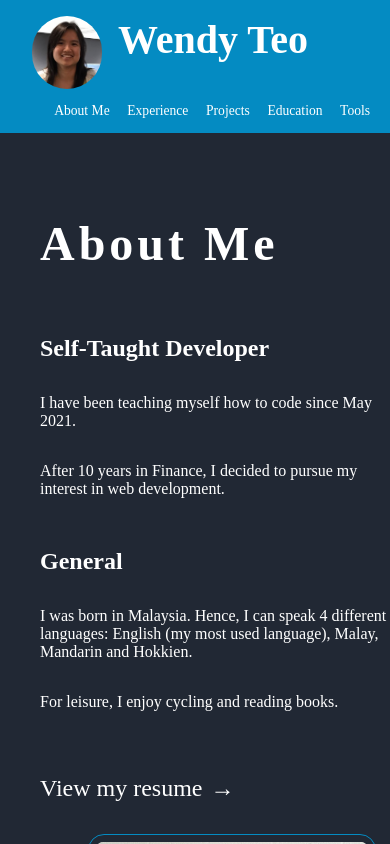
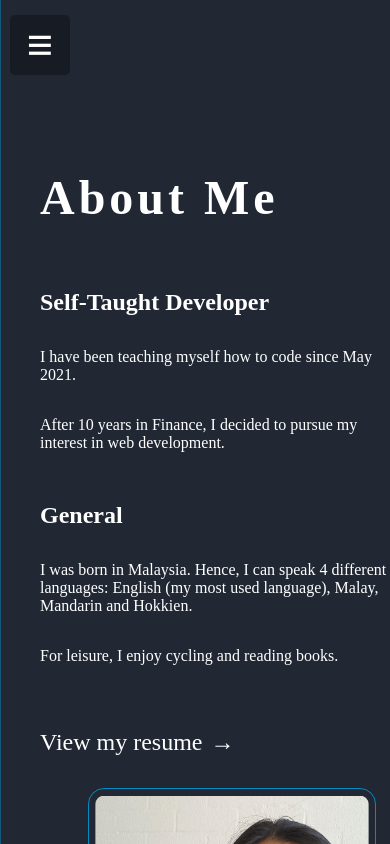
Before and after one commit to wteo/resumev2, a React (Create React App) app: page / in a window 390 px wide. Shown: the top 844 px of the page. Built offline with nearby package versions, Linux system fonts and the light colour scheme.

Commit message:
Added responsive navigation menu for mobile

```diff
--- a/src/App.js
+++ b/src/App.js
@@ -1,4 +1,4 @@
-import Header from './components/Header/Header';
+import Navigation from './components/Navigation/Navigation';
 import AboutMe from './components/AboutMe/AboutMe';
 import Education from './components/Education/Education';
 import Projects from './components/Projects/Projects';
@@ -11,7 +11,7 @@ import styles from './App.module.css';
 function App() {
   return (
     <div className={styles.appGrid}>
-      <Header/>
+      <Navigation/>
       <AboutMe/>
       <Experience/>
       <Projects/>
--- a/src/UI/Nav-Title-style.module.css
+++ b/src/UI/Nav-Title-style.module.css
@@ -1,12 +1,11 @@
 
 .navTitle {
-    padding-left: 2rem;
-    padding-top: 6.5rem;
+    padding-top: 5rem;
+    padding-left: 5rem;
     padding-bottom: 2rem;
     font-size: 200%;
     font-weight: bold;
     letter-spacing: 0.25rem;
-    margin-top: 5rem;
     display: inline-block;
 }
 
@@ -21,6 +20,6 @@
 @media (max-width: 780px) {
     .navTitle {
         font-size: 150%;
-        padding-top: 6rem;
+        padding-left: 2rem;
     }
 }
--- a/src/components/AboutMe/AboutMe.js
+++ b/src/components/AboutMe/AboutMe.js
@@ -9,7 +9,7 @@ import resumeFile from '../../files/resume.pdf';
 
 function AboutMe() {
     return (
-        <div className={styles.aboutMeOuterContainer} id='aboutMe'>
+        <div className={styles.aboutMeOuterContainer} id='about'>
             <NavTitleStyle navColor='main'>
                 About Me
             </NavTitleStyle>
--- a/src/components/AboutMe/AboutMe.module.css
+++ b/src/components/AboutMe/AboutMe.module.css
@@ -1,5 +1,4 @@
 .aboutMeOuterContainer {
-    padding-top: 5rem;
     display: flex;
     flex-direction: column;
     padding-bottom: 10rem;
--- a/src/components/Footer/Footer.js
+++ b/src/components/Footer/Footer.js
@@ -16,7 +16,7 @@ function Footer() {
                     github.com/wteo/
                 </a>
             </p>
-            <p id={styles.copyright}>© Wendy Teo 2023 •  Designs by Me!</p>
+            <p id={styles.copyright}>© Wendy Teo 2024 •  Designs by Me!</p>
             <p id={styles.place}>Sydney, Australia</p>
         </footer>
     );
--- a/src/components/Header/Header.js
+++ /dev/null
@@ -1,33 +0,0 @@
-import React from 'react';
-import { Link } from 'react-scroll';
-
-import style from './Header.module.css';
-
-import picture from '../../images/profile.jpg';
-
-
-function Header () {
-    return (
-        <header>
-            <div className={style.profileName}>
-                <div>
-                    <Link to="contact" spy={true} smooth={true} offset={50} duration={500}>
-                        <img className={style.profilePicture} src={picture} alt="My Happy Face" />
-                    </Link>
-                </div>
-                <p>Wendy Teo</p>
-            </div>
-
-            <nav>
-                <div></div>
-                <p><Link to="aboutMe" spy={true} smooth={true} offset={50} duration={500}>About Me</Link></p>
-                <p><Link to="experience" spy={true} smooth={true} offset={50} duration={500}>Experience</Link></p>
-                <p><Link to="projects" spy={true} smooth={true} offset={50} duration={500}>Projects</Link></p>
-                <p><Link to="education" spy={true} smooth={true} offset={50} duration={500}>Education</Link></p>
-                <p><Link to="tools" spy={true} smooth={true} offset={50} duration={500}>Tools</Link></p>
-            </nav>
-        </header>
-    );
-}
-
-export default Header;
--- a/src/components/Header/Header.module.css
+++ /dev/null
@@ -1,79 +0,0 @@
-header {
-    display: flex;
-    flex-direction: column;
-    justify-content: center;
-    background-color: var(--header-background-color);
-    position: fixed;
-    top: 0;
-    left: 0;
-    right: 0;
-    z-index: 1000;
-}
-
-header p {
-    margin: 0;
-    color: var(--main-p-text-color);
-    white-space: nowrap;
-    display: inline;
-}
-
-.profilePicture {
-    width: 70px;
-    border-radius: 35px;
-    margin-right: 1rem;
-}
-
-.profileName {
-    display: flex;
-    flex-direction: row;
-    flex: 5;
-    padding-top: 1rem;
-    padding-left: 2rem;
-    font-size: 250%;
-    font-weight: bold;
-}
-
-nav {
-    display: grid;
-    grid-template-columns: 8fr 1fr 1fr 1fr 1fr 1fr 1fr;
-    column-gap: 0.10rem;
-    padding-top: 0.25rem;
-    padding-bottom: 0.10rem;
-}
-
-nav p {
-    background-color: var(--header-background-color);
-    font-size: 120%;
-    transition: text-decoration 0.5s;
-    padding-top: -3rem;
-    padding-bottom: 0.75rem;
-    padding-left: 1rem;
-}
-
-
-nav p:hover, nav p:active {
-    text-decoration: underline;
-}
-
-
-@media (max-width: 780px) {
-
-    nav p {
-        font-size: 85%;
-    }
-
-    nav {
-        grid-template-columns: 2fr 1fr 1fr 1fr 1fr 1fr 1fr;
-    }
-}
-
-@media (max-width: 1150px) and (min-width: 779px) {
-
-    nav p {
-        font-size: 100%;
-    }
-
-    nav {
-        grid-template-columns: 4fr 1fr 1fr 1fr 1fr 1fr 1fr;
-    }
-}
--- /dev/null
+++ b/src/components/Navigation/Navigation.js
@@ -0,0 +1,84 @@
+import React, { useState, useEffect } from 'react';
+import { Link } from 'react-scroll';
+
+import styles from './Navigation.module.css';
+
+function Navigation() {
+    const [isMenuOpen, setIsMenuOpen] = useState(false);
+    const [hideNav, setHideNav] = useState(false);
+    const [prevScrollTop, setPrevScrollTop] = useState(0);
+
+    const toggleMenu = () => setIsMenuOpen(prevState => !prevState);
+
+    useEffect(() => {
+        const handleScroll = () => {
+            const currentScrollTop = window.pageYOffset || document.documentElement.scrollTop;
+            const viewportHeight = window.innerHeight;
+            const threshold = 0.40 * viewportHeight;
+
+            if (currentScrollTop < prevScrollTop) {
+                // User is scrolling up
+                setHideNav(false);
+            } else {
+                // User is scrolling down
+                setHideNav(currentScrollTop > threshold);
+            }
+
+            // Update the previous scroll position
+            setPrevScrollTop(currentScrollTop);
+        };
+
+        // Add the scroll event listener
+        window.addEventListener('scroll', handleScroll);
+
+        // Cleanup: Remove the scroll event listener when the component is unmounted
+        return () => window.removeEventListener('scroll', handleScroll);
+    }, [prevScrollTop]);
+
+    const MenuItems = () => (
+        <>
+            <li className={styles['navigation__menu-item']} onClick={toggleMenu}>
+                <Link to='about' spy={true} smooth={true} offset={-120} duration={250} onClick={toggleMenu}>About</Link>
+                <div className={styles.navigation__highlight}></div>
+            </li>
+            <li className={styles['navigation__menu-item']} onClick={toggleMenu}>
+                <Link to='experience' spy={true} smooth={true} offset={-60} duration={250} onClick={toggleMenu}>Experience</Link>
+                <div className={styles.navigation__highlight}></div>
+            </li>
+            <li className={styles['navigation__menu-item']} onClick={toggleMenu}>
+                <Link to='projects' spy={true} smooth={true} offset={80} duration={250} onClick={toggleMenu}>Projects</Link>
+                <div className={styles.navigation__highlight}></div>
+            </li>
+            <li className={styles['navigation__menu-item']} onClick={toggleMenu}>
+                <Link to='education' spy={true} smooth={true} offset={80} duration={250} onClick={toggleMenu}>Education</Link>
+                <div className={styles.navigation__highlight}></div>
+            </li>
+            <li className={styles['navigation__menu-item']} onClick={toggleMenu}>
+                <Link to='tools' spy={true} smooth={true} offset={80} duration={250} onClick={toggleMenu}>Tools</Link>
+                <div className={styles.navigation__highlight}></div>
+            </li>
+        </>
+    );
+
+    return (
+        <header>
+            {/* Desktop Navigation */}
+            <nav className={`${styles.navigation} ${hideNav ? styles.hidden : ''}`}>
+                <ul className={styles['navigation__menu-list']}>
+                    <MenuItems />
+                </ul>
+            </nav>
+
+            {/* Mobile Navigation */}
+            <button className={styles['navigation__toggle-btn']} onClick={toggleMenu}>
+                {isMenuOpen ? 'X' : '≡'}
+            </button>
+            <ul className={`${styles['navigation__mobile-menu-list']} ${isMenuOpen ? styles['navigation__mobile-menu--open'] : ''}`}>
+                <MenuItems />
+            </ul>
+            <div onClick={toggleMenu} className={styles.navigation__overlay} style={{ display: isMenuOpen ? 'block' : 'none' }} />
+        </header>
+    );
+}
+
+export default Navigation;
--- /dev/null
+++ b/src/components/Navigation/Navigation.module.css
@@ -0,0 +1,165 @@
+header {
+    margin-bottom: 150px;
+}
+
+.navigation {
+    position: fixed;
+    top: 0;
+    right: 0;
+    bottom: auto;
+    left: 0;
+    z-index: 100;
+    background-color: var(--header-background-color);
+    padding: 15px 5vw 15px;
+    margin: 0 auto;
+    display: grid;
+    transition: transform 0.3s;
+    width: 1800px;
+}
+
+.navigation__menu-list {
+    display: flex;
+    list-style: none;
+    gap: 50px;
+    padding: 0;
+    margin-left: 20px;
+    text-transform: uppercase;
+    align-items: center;
+}
+
+.navigation__menu-item {
+    margin-right: 5vw;
+    color: var(--main-p-text-color);
+    text-decoration: none;
+    font-size: 1rem;
+}
+
+.navigation__menu-item a {
+    color: var(--main-p-text-color);
+    text-decoration: none;
+}
+
+.navigation__menu-item:hover {
+    cursor: pointer;
+}
+
+.navigation__highlight {
+    border-bottom: 5px solid transparent;
+    transform: scaleX(0);
+    transform-origin: left;
+    transition: all 0.35s;
+}
+
+.navigation__menu-item:hover > .navigation__highlight {
+    border-bottom: 5px solid var(--main-p-text-color);
+    transform: scaleX(1);
+}
+
+.navigation__toggle-btn {
+    font-size: 45px;
+    display: none;
+    position: fixed;
+    top: 15px;
+    left: 10px;
+    padding: 0px;
+    height: 60px;
+    width: 60px;
+    background-color: rgba(0,0,0,0.3);
+    color: white;
+    border-radius: 5px;
+    transition: all 0.5s;
+    border: none;
+    z-index: 200;
+    margin: 0 auto;
+}
+
+.navigation__toggle-btn:hover {
+    background-color: rgba(0,0,0,0.5);
+    cursor: pointer;
+}
+
+.navigation__mobile-topbar {
+    display: none;
+    transition: transform 0.3s;
+}
+
+.navigation__mobile-menu-list {
+    display: none;
+}
+
+.hidden {
+    transform: translateY(-100%); /* This will move the elements up out of view */
+}
+
+/* Mobile layout */
+@media (max-width: 750px) {
+    header {
+        margin-bottom: 50px;
+    }
+
+    .navigation {
+        display: none;
+    }
+
+    .navigation__mobile-menu-list {
+        display: flex;
+        gap: 5vh;
+        flex-direction: column;
+        position: fixed;
+        top: 0;
+        right: 35%;
+        bottom: 0;
+        left: 0;
+        background-color: var(--header-background-color);
+        list-style: none;
+        margin: 0;
+        padding: 25vh 10vw;
+        text-transform: uppercase;
+        z-index: 100;
+        transform: translateX(-100%);
+        transition: transform 0.3s ease-in-out;
+    }
+
+    .navigation__mobile-menu-list.navigation__mobile-menu--open {
+        transform: translateX(0);
+    }
+
+    .navigation__mobile-topbar {
+        display: block;
+        position: fixed;
+        top: 0;
+        left: 0;
+        right: 0;
+        z-index: 100;
+        background-color: var(--header-background-color);
+    }
+
+    .navigation__mobile-logo {
+        max-width: 50px;
+        max-height: auto;
+        width: 100%;
+        margin: 15px 50px;
+        float: right;
+    }
+
+
+    .navigation__logo-wrapper {
+        display: none;
+    }
+
+    .navigation__toggle-btn {
+        display: block;
+    }
+
+    .navigation__overlay {
+        position: fixed;
+        z-index: 50;
+        background-color: black;
+        opacity: 0.5;
+        top: 0;
+        right: 0;
+        bottom: 0;
+        left: 0;
+    }
+
+}
```
Also changed, not shown: 1 other file (tests, documents, lock files or other folders).
